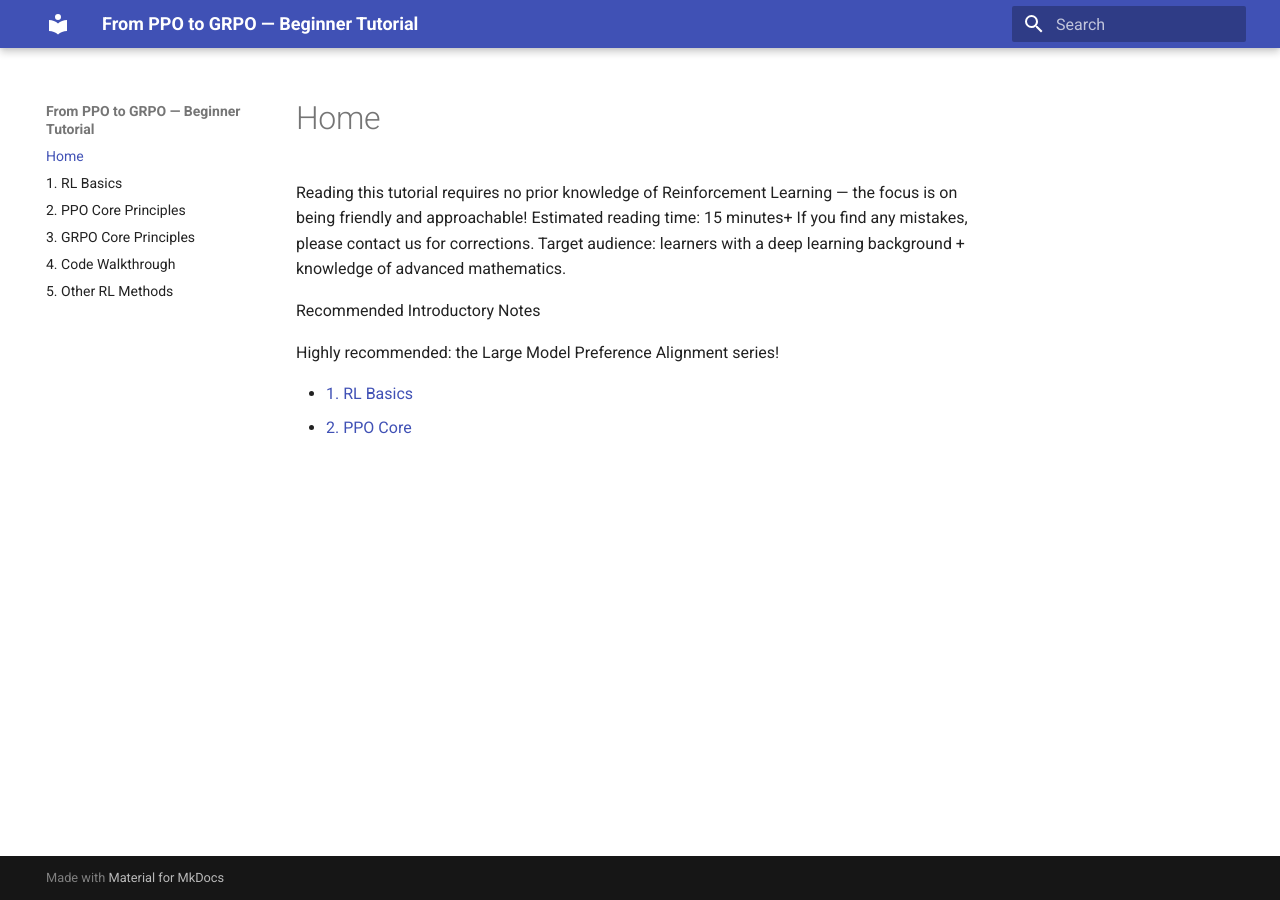
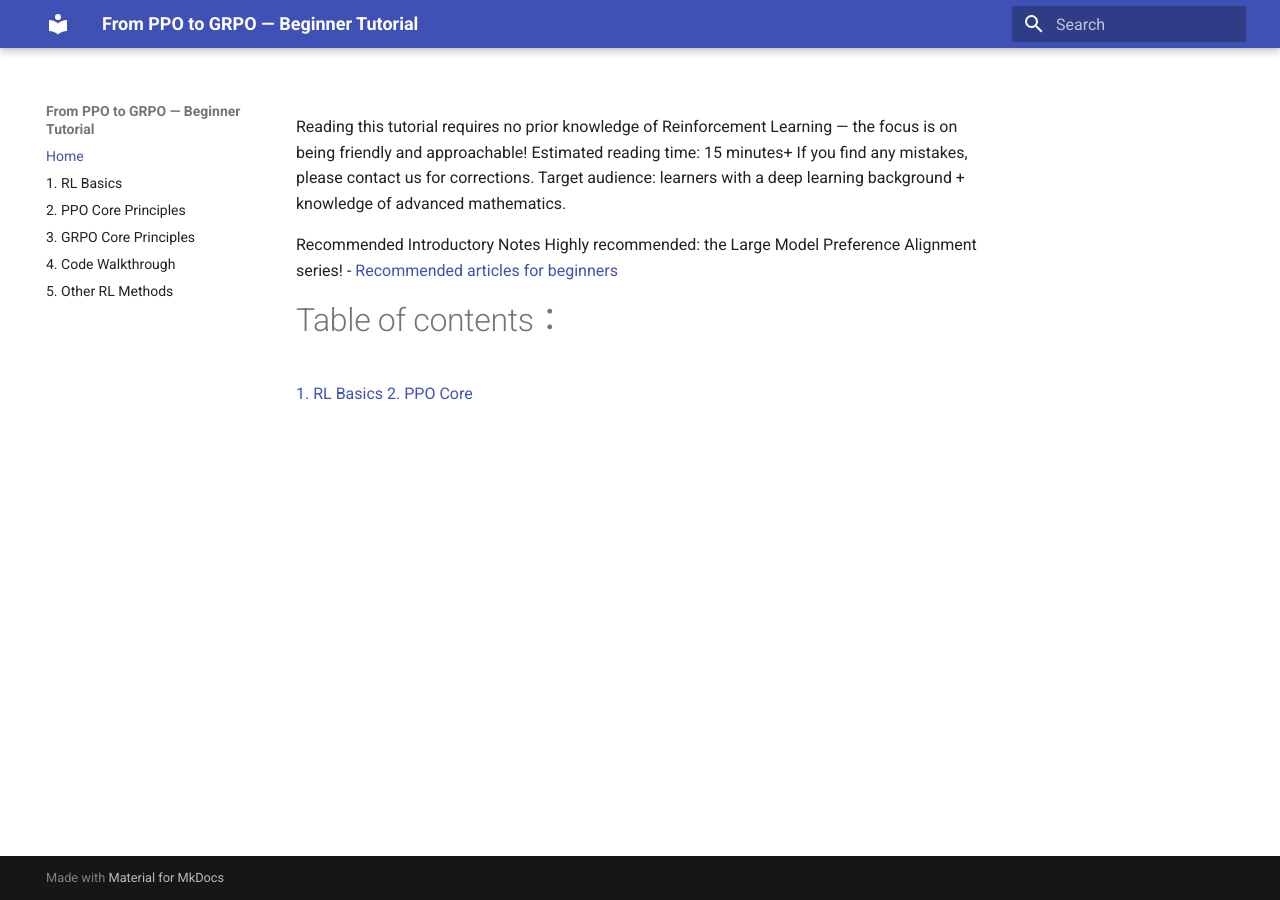
Before and after one commit to Nidhogg32/From-PPO-to-GRPO-Beginner-Tutorial, an MkDocs documentation site: the page built from docs/index.md, in a window 1280 px wide. Built offline with MkDocs 1.6.1 and Material for MkDocs 9.7.7, drawn with Linux system fonts in a browser that asks for light colours.

Commit message:
Update index.md

```diff
--- a/docs/index.md
+++ b/docs/index.md
@@ -4,9 +4,8 @@ If you find any mistakes, please contact us for corrections.
 Target audience: learners with a deep learning background + knowledge of advanced mathematics.
 
 Recommended Introductory Notes
-
 Highly recommended: the Large Model Preference Alignment series!
-
-
-- [1. RL Basics](01_RLBasics.md)
-- [2. PPO Core](02_PPOTheory.html)
+- [Recommended articles for beginners](articles.md)
+#Table of contents：#
+[1. RL Basics](01_RLBasics.md)
+[2. PPO Core](02_PPOTheory.md)
```
